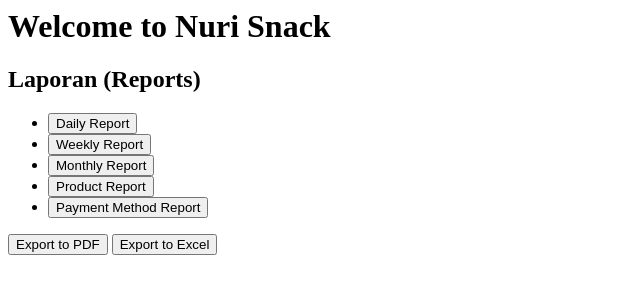
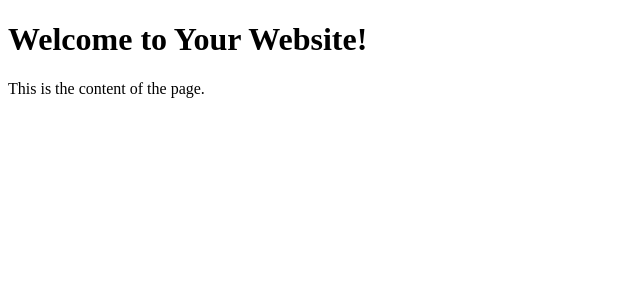
Before and after one commit to nurisnack/nurisnack.github.io, a plain HTML site: page index.html in a window 1280 px wide. Shown: the whole page, without its empty margins (0-640 px from the left). Drawn offline with Linux system fonts and the light colour scheme.

Commit message:
Restore index.html to the state of commit 92a3004

```diff
--- a/index.html
+++ b/index.html
@@ -1,36 +1,13 @@
-<html>
+<!DOCTYPE html>
+<html lang="en">
 <head>
-    <title>Nuri Snack</title>
-    <link rel="stylesheet" type="text/css" href="styles.css">
+    <meta charset="UTF-8">
+    <meta http-equiv="X-UA-Compatible" content="IE=edge">
+    <meta name="viewport" content="width=device-width, initial-scale=1.0">
+    <title>Your Title</title>
 </head>
 <body>
-    <h1>Welcome to Nuri Snack</h1>
-    <!-- New Reports Tab -->
-    <div id="reports">
-        <h2>Laporan (Reports)</h2>
-        <ul>
-            <li><button onclick="showReport('daily')">Daily Report</button></li>
-            <li><button onclick="showReport('weekly')">Weekly Report</button></li>
-            <li><button onclick="showReport('monthly')">Monthly Report</button></li>
-            <li><button onclick="showReport('product')">Product Report</button></li>
-            <li><button onclick="showReport('paymentMethod')">Payment Method Report</button></li>
-        </ul>
-        <button onclick="exportToPDF()">Export to PDF</button>
-        <button onclick="exportToExcel()">Export to Excel</button>
-    </div>
-    <script>
-        function showReport(type) {
-            alert('Showing ' + type + ' report');
-            // Implement the report logic here
-        }
-        function exportToPDF() {
-            alert('Exporting to PDF');
-            // Implement the PDF export logic here
-        }
-        function exportToExcel() {
-            alert('Exporting to Excel');
-            // Implement the Excel export logic here
-        }
-    </script>
+    <h1>Welcome to Your Website!</h1>
+    <p>This is the content of the page.</p>
 </body>
 </html>
```
